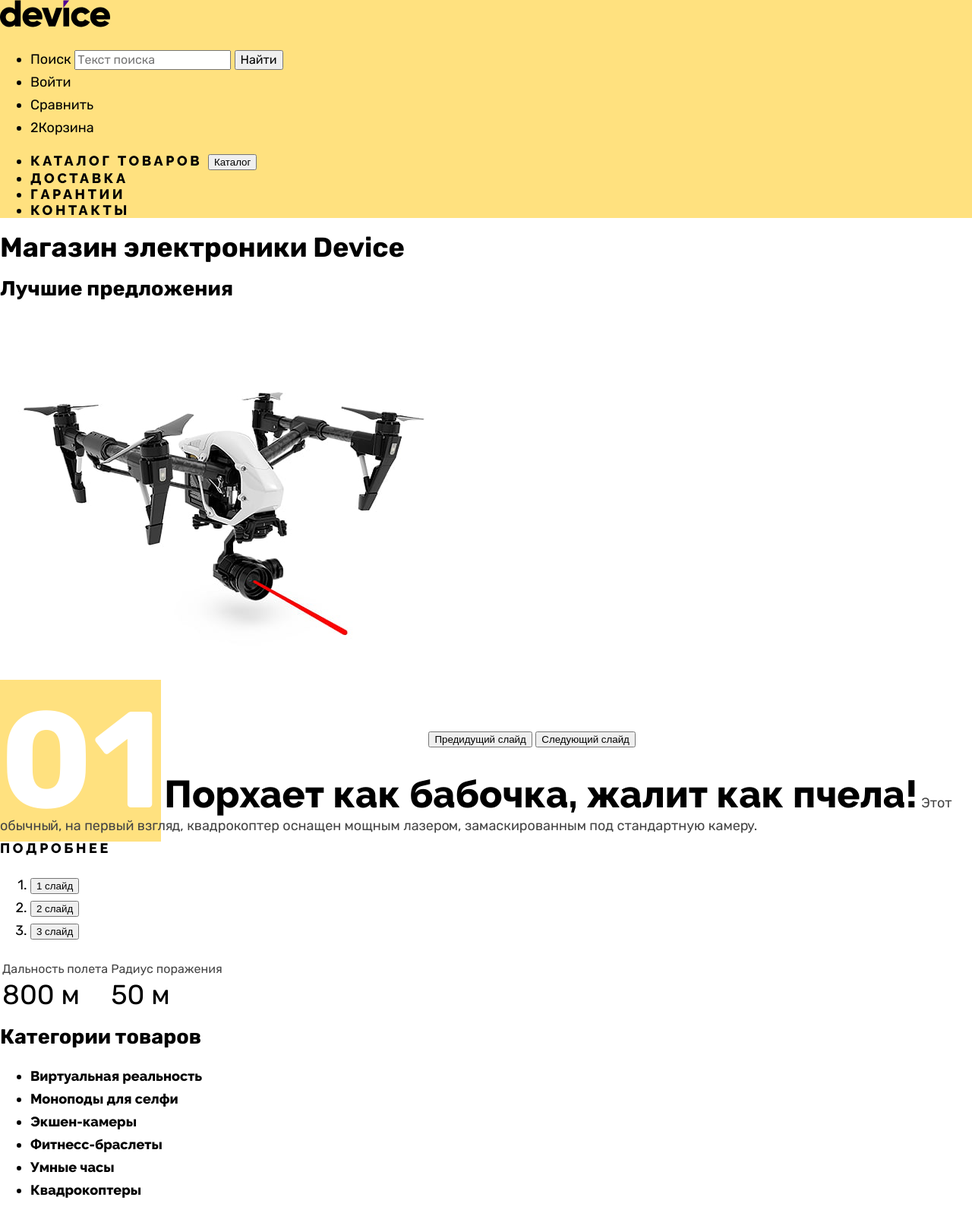
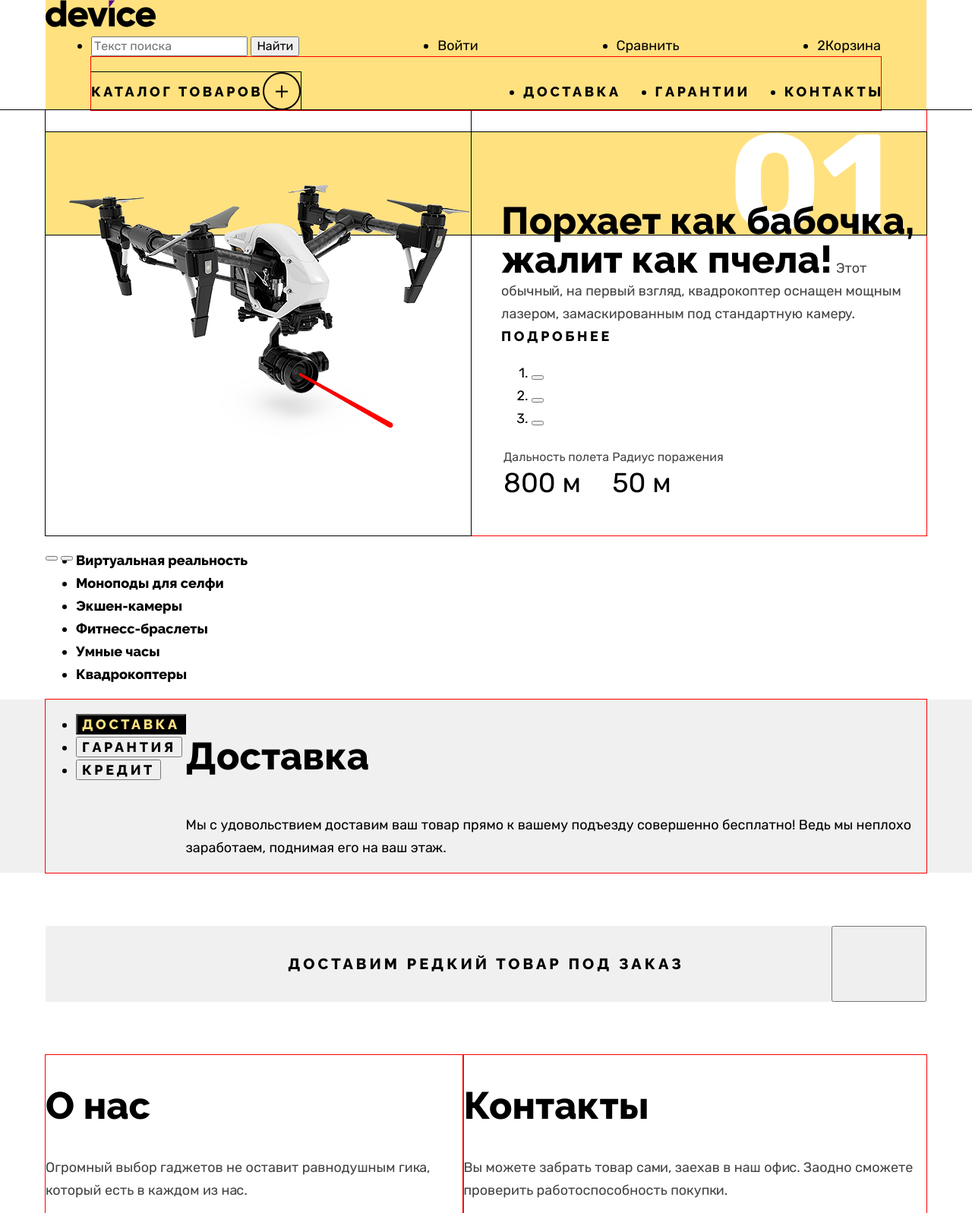
Before and after one commit to DzhelilovBA/device-learning, a plain HTML site: page device/index.html in a window 1280 px wide. Shown: the top 1597 px of the page at 76% size. Drawn offline with Linux system fonts and the light colour scheme.

Commit message:
разметка крупных блоков главной страницы

```diff
--- a/device/index.html
+++ b/device/index.html
@@ -34,13 +34,14 @@
             </a>
           </li>
         </ul>
-        <ul class="navigation-list ">
-          <li class="navigation-item">
-              <a href="#" class="navigation-link">Каталог товаров</a>
+        <div class="navigation-conteiner">
+          <a href="#" class="catalog-navigation-link">
+            <span class="catalog-navigator-title">Каталог товаров</span>
             <button type="button" class="button catalog-button">
               <span class="visually-hidden">Каталог</span>
             </button>
-          </li>
+          </a>
+          <ul class="navigation-list ">
             <li class="navigation-item">
               <a href="#" class="navigation-link">Доставка</a>
             </li>
@@ -51,14 +52,16 @@
               <a href="#" class="navigation-link">Контакты</a>
             </li>
           </ul>
+        </div>
       </nav>
     </header>
+    <div class="main-conteiner">
       <main class="main-index">
         <h1 class="visually-hidden">Магазин электроники Device</h1>
         <section class="slider">
           <h2 class="visually-hidden">Лучшие предложения</h2>
           <div class="slider-image-conteiner">
-          <img class="slider-image" src="images/slider-1.jpg" alt="Квадрокоптер с лазерным прицелом" width="560" heigth="560">
+            <img class="slider-image" src="images/slider-1.png" alt="Квадрокоптер с лазерным прицелом" width="560" heigth="560">
             <button class="slider-button slider-prev" type="button">
               <span class="visually-hidden">Предидущий слайд</span>
             </button>
@@ -66,8 +69,10 @@
               <span class="visually-hidden">Следующий слайд</span>
             </button>
           </div>
+          <div class="slider-information-number-container">
+            <span class="slider-information-number">01</span>
+          </div>
           <div class="slider-information">
-          <span class="slider-information-number">01</span>
             <span class="slider-information-title">Порхает как бабочка, жалит как пчела!</span>
             <span class="slider-information-text">Этот обычный, на первый взгляд, квадрокоптер оснащен мощным лазером, замаскированным под стандартную камеру.</span>
 
@@ -149,6 +154,7 @@
           </nav>
         </section>
         <section class="services">
+          <div class="services-container">
             <h2 class="visually-hidden">Услуги</h2>
             <ul class="services-title-item">
               <li class="services-title-list">
@@ -175,16 +181,21 @@
               <p class="services-infomation-text">Мы с удовольствием доставим ваш товар прямо к вашему подъезду совершенно бесплатно! Ведь мы неплохо заработаем, поднимая его на ваш этаж.</p>
               <div class="courier-icon"></div>
             </div>
-        <div class="delivery-vip">
+          </div>
+        </section>
+        <section class="delivery-vip">
             <div class="delivery-vip-icon"></div>
             <b class="delivery-vip-text">Доставим редкий товар под заказ</b>
-          <button type="button" class="button delivery-vip-infomation-icon">
+            <button type="button" class="button delivery-vip-infomation-button">
               <span class="visually-hidden">Информация о редкой доставке</span>
             </button>
-        </div>
         </section>
+        <div class="about-us-contacts-contariner">
           <section class="about-us">
-        <h2 class="about-us-title">О нас</h2>
+            <h2 class="about-us-title">
+              <span class="title-decoration-line"></span>
+              <span>О нас</span>
+            </h2>
             <p class="about-us-text">Огромный выбор гаджетов не оставит равнодушным гика, который есть в каждом из нас.</p>
             <p class="about-us-text">Мы можем доставить ваш товар в самые отдалённые уголки России транспортными компаниями:</p>
             <ul class="transport-list">
@@ -204,7 +215,10 @@
             </div>
           </section>
           <section class="contacts">
-        <h2 class="contacts-title">Контакты</h2>
+            <h2 class="contacts-title">
+              <span class="title-decoration-line"></span>
+              <span>Контакты</span>
+            </h2>
             <p class="contacts-text">Вы можете забрать товар сами, заехав в наш офис. Заодно сможете проверить работоспособность покупки. </p>
             <h3 class="contacts-subtitle">Интернет-магазин «Девайс»</h3>
             <address class="contacts-address">
@@ -221,7 +235,9 @@
               <a href="#" class="button button-information">Напишите нам</a>
             </div>
           </section>
+        </div>
         <section class="mailing">
+          <div class="mailing-container">
             <h2 class="visually-hidden">Рекламная рассылка</h2>
             <p class="mailing-title">Подпишитесь на рассылку</p>
             <p class="mailing-text">Еженедельный дайджест с обзорами новинок, длительными тест-драйвами, распаковками, а также акции, спецпредложения и вот это вот всё.</p>
@@ -233,9 +249,13 @@
               </p>
               <p class="email-checkbox"><input type="checkbox" name="free-mailing" value="free" checked>Это бесплатно</p>
             </form>
+          </div>
         </section>
       </main>
+    </div>
+
     <footer class="page-footer">
+      <div class="footer-container">
         <section class="footer-logo-address">
           <img src="images/logo-footer.svg" alt="Логотип магазина Device" class="footer-logo" width="144.9" height="36">
           <address class="footer-address">
@@ -279,6 +299,7 @@
           </address>
           <img src="images/html-academy-logo.svg" alt="Разработчик HTML academy" class="developer-logo" width="114.9" height="32.9">
         </section>
+      </div>
     </footer>
   </body>
 </html>
--- a/device/styles/style.css
+++ b/device/styles/style.css
@@ -23,12 +23,19 @@
 }
 
 /* общие стили */
+html {
+  height: 100%;
+}
+
 body {
   font-family: "Rubik";
   font-size: 18px;
   line-height: 30px;
   color: #000000;
   margin: 0;
+  display: flex;
+  flex-direction: column;
+  min-height: 100%;
 }
 
 .button-information {
@@ -46,6 +53,19 @@ body {
 .button-information-active {
   background: #000000;
   color: #FFE17F;
+}
+
+.visually-hidden {
+  position: absolute;
+  width: 1px;
+  height: 1px;
+  margin: -1px;
+  border: 0;
+  padding: 0;
+  white-space: nowrap;
+  clip-path: inset(100%);
+  clip: rect(0 0 0 0);
+  overflow: hidden;
 }
 
 /* header */
@@ -83,16 +103,129 @@ body {
   text-decoration: none;
 }
 
+.page-header {
+  width: 1160px;
+  margin: 0 auto;
+}
+
+.navigation {
+  display: flex;
+  flex-wrap: wrap;
+}
+
+.navigation-user-list {
+  margin: 0 auto;
+  padding: 0;
+  width: 1040px;
+  display: flex;
+  flex-direction: row;
+  justify-content: space-between;
+  align-items: center;
+
+}
+
+.catalog-navigation-link {
+  font-family: "Raleway";
+  font-weight: 800;
+  font-size: 18px;
+  line-height: 21px;
+  letter-spacing: 0.2em;
+  text-decoration: none;
+  color: #000000;
+  text-transform: uppercase;
+  outline: 1px solid black;
+  margin: auto 0;
+  display: flex;
+  align-items: center;
+}
+
+.catalog-button {
+  width: 50px;
+  height: 50px;
+  border: 2px solid #000000;
+  border-radius: 50%;
+  background: url("../images/header-icons/catalog-button-icon.svg") no-repeat 50% 50%;
+}
+
+.navigation-conteiner {
+  outline: 1px solid red;
+  display: flex;
+  align-items: center;
+  padding: 20px 0 0 0;
+  margin: 0 auto;
+  width: 1040px;
+}
+
+.navigation-list {
+  width: 471px;
+  display: flex;
+  padding: 0;
+  margin: 0;
+  margin-left: auto;
+  display: flex;
+  flex-direction: row;
+  align-items: flex-start;
+  padding: 0px;
+  gap: 45px;
+}
 /* main */
+
+.main-conteiner {
+  flex-grow: 1;
+}
+
+.main-index {
+  margin: 0;
+  padding: 0;
+  outline: 1px solid black;
+  display: flex;
+  flex-direction: column;
+  align-items: center;
+}
+
 /* slider*/
+.slider {
+  width: 1160px;
+  outline: 1px solid red;
+  display: grid;
+  grid-template-columns: 560px 560px;
+  grid-template-rows: 29px 92px 43px 358px 38px;
+  column-gap: 40px;
+}
+
+.slider-image-conteiner {
+  grid-column: 1 / 2;
+  grid-row: 1 / -1;
+  outline: 1px solid black;
+  z-index: 1;
+}
+
+.slider-information-number-container {
+  background: #FFE17F;
+  grid-column: 1 / -1;
+  grid-row: 2 / 4;
+  z-index: 0;
+  outline: 1px solid black;
+  display: flex;
+  align-items: center;
+  /* margin-left: auto; */
+}
+
 .slider-information-number {
-  background: #FFE17F;
   font-family: 'Rubik';
   font-style: normal;
   font-weight: 700;
   font-size: 180px;
   line-height: 30px;
   color: #ffffff;
+  margin-left: auto;
+  margin-right: 49px;
+}
+
+.slider-information {
+  grid-column: 2 / 3;
+  grid-row: 3 / -2;
+  z-index: 1;
 }
 
 .slider-information-title {
@@ -125,6 +258,9 @@ body {
 }
 
 /* categories */
+.categories {
+  width: 1160px;
+}
 
 .categories-link {
   font-family: 'Raleway';
@@ -138,7 +274,18 @@ body {
 /* services */
 .services {
   background: #F0F0F0;
+  width: 100%;
+  display: flex;
 }
+
+.services-container {
+  margin: 0 auto;
+  width: 1160px;
+  display: flex;
+  margin: 0 auto;
+  outline: 1px solid red;
+}
+
 .services-information-title {
   font-family: 'Raleway';
   font-weight: 800;
@@ -150,8 +297,19 @@ body {
   color: #444444;
 }
 
+/*delivery-vip */
+
 .delivery-vip {
   background: #F0F0F0;
+  width: 1160px;
+  display: flex;
+  align-items: center;
+  margin: 70px 0;
+}
+
+.delivery-vip-icon, .delivery-vip-infomation-button {
+  width: 125px;
+  height: 100px;
 }
 
 .delivery-vip-text {
@@ -162,9 +320,20 @@ body {
   text-align: center;
   letter-spacing: 0.2em;
   text-transform: uppercase;
+  flex-grow: 1;
+}
+
+/* about-us+contacts */
+.about-us-contacts-contariner {
+  width: 1160px;
+  display: flex;
 }
 
 /* about-us */
+.about-us {
+  outline: 1px solid red;
+  flex-grow: 1;
+}
 
 .about-us-title, .contacts-title {
   font-family: 'Raleway';
@@ -193,6 +362,11 @@ body {
 .about-us-text, .contacts-text, .contacts-schedule {
   color: #444444;
 }
+/*contacts */
+.contacts {
+  outline: 1px solid red;
+  flex-grow: 1;
+}
 
 .contacts-subtitle {
   font-family: 'Rubik';
@@ -214,6 +388,13 @@ body {
 /* mailing */
 .mailing {
   background: #F0F0F0;
+  width: 100%;
+  display: felx;
+}
+
+.mailing-container {
+  width: 1160px;
+  margin: 0 auto;
 }
 
 .mailing-title {
@@ -259,6 +440,56 @@ body {
 .page-footer {
   background: #444444;
   color: #ffffff;
+  width: 100%;
+  display: flex;
+}
+
+.footer-container {
+  width: 1160px;
+  margin: 0 auto;
+  display: flex;
+  justify-content: space-between;
+}
+
+.footer-logo-address {
+  width: 239px;
+  margin-top: 62px;
+}
+
+.footer-links {
+  width: 444px;
+  margin-top: 137px;
+  display: flex;
+  flex-direction: column;
+}
+
+.footer-navigation-list {
+  padding: 0;
+  margin: 0;
+  display: flex;
+  justify-content: space-between;
+}
+
+.footer-social-title {
+  padding: 0;
+  margin: 62px 0 0 0;
+  display: flex;
+  justify-content: center;
+}
+
+.footer-phone-developer {
+  width: 175px;
+  margin-top: 140px;
+  display: flex;
+  flex-direction: column;
+}
+
+.footer-phone {
+  outline: 1px solid red;
+}
+
+.developer-logo {
+  margin-top: 65px;
 }
 
 .footer-address-text {
```
Also changed, not shown: device/images/slider-1.png (added). Lines whose indentation alone changed are shown as unchanged.
